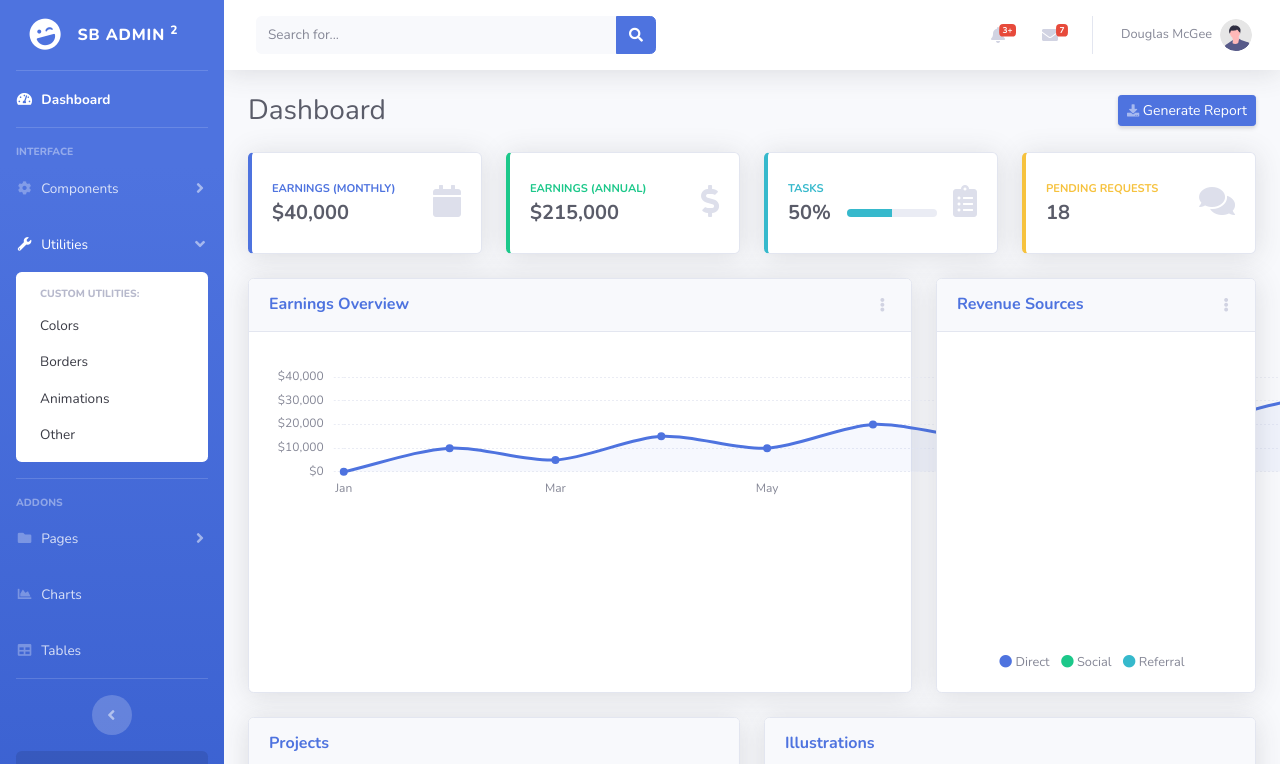
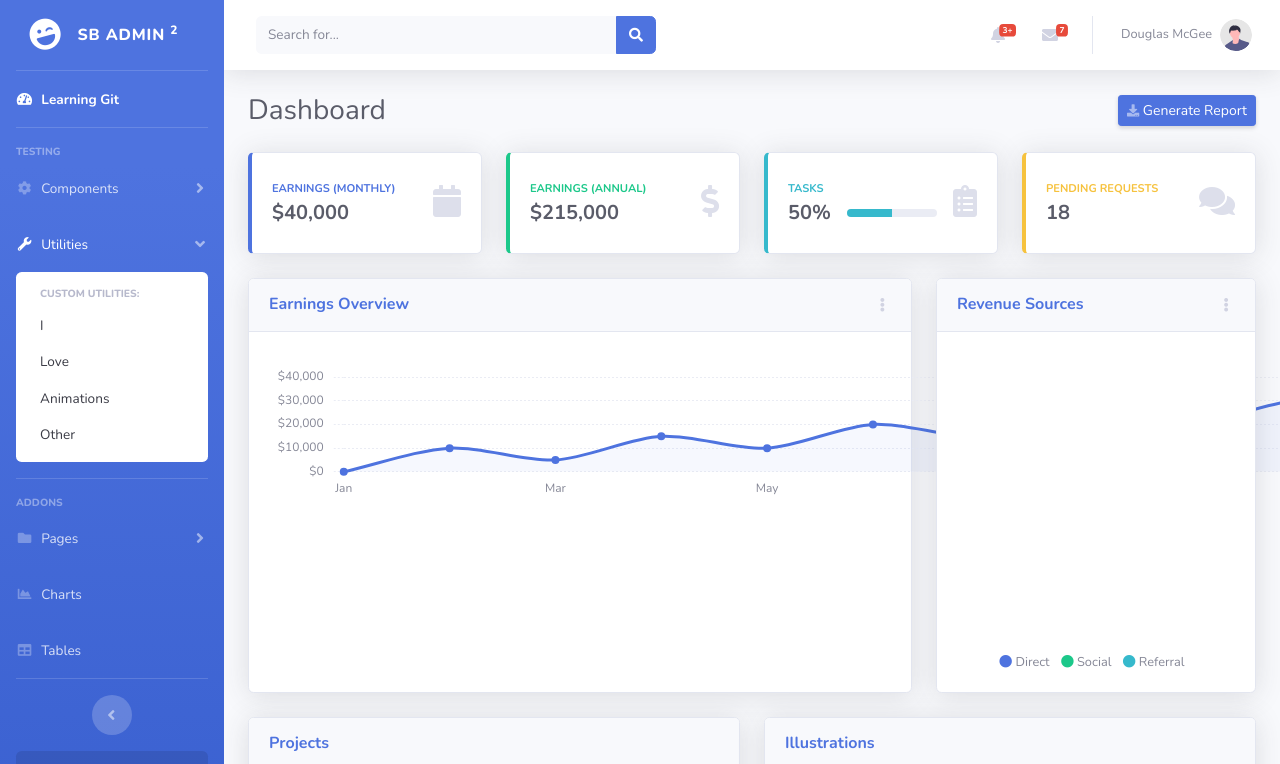
Before and after one commit to carly-west/WDD330, a website with bundled scripts: page index.html in a window 1280 px wide. Both pictures are taken after a click on the link "Utilities". Shown: the top 764 px of the page. Built offline with nearby package versions, Linux system fonts and the light colour scheme.

Commit message:
Changed title, subtitle, and navbar items

```diff
--- a/index.html
+++ b/index.html
@@ -9,7 +9,7 @@
     <meta name="description" content="">
     <meta name="author" content="">
 
-    <title>SB Admin 2 - Dashboard</title>
+    <title>Git</title>
 
     <!-- Custom fonts for this template-->
     <link href="vendor/fontawesome-free/css/all.min.css" rel="stylesheet" type="text/css">
@@ -45,7 +45,7 @@
             <li class="nav-item active">
                 <a class="nav-link" href="index.html">
                     <i class="fas fa-fw fa-tachometer-alt"></i>
-                    <span>Dashboard</span></a>
+                    <span>Learning Git</span></a>
             </li>
 
             <!-- Divider -->
@@ -53,7 +53,7 @@
 
             <!-- Heading -->
             <div class="sidebar-heading">
-                Interface
+                Testing
             </div>
 
             <!-- Nav Item - Pages Collapse Menu -->
@@ -83,8 +83,8 @@
                     data-parent="#accordionSidebar">
                     <div class="bg-white py-2 collapse-inner rounded">
                         <h6 class="collapse-header">Custom Utilities:</h6>
-                        <a class="collapse-item" href="utilities-color.html">Colors</a>
-                        <a class="collapse-item" href="utilities-border.html">Borders</a>
+                        <a class="collapse-item" href="utilities-color.html">I</a>
+                        <a class="collapse-item" href="utilities-border.html">Love</a>
                         <a class="collapse-item" href="utilities-animation.html">Animations</a>
                         <a class="collapse-item" href="utilities-other.html">Other</a>
                     </div>
```
